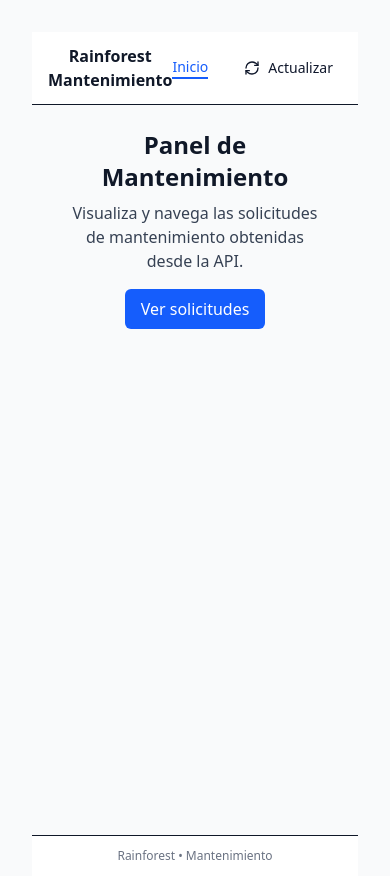
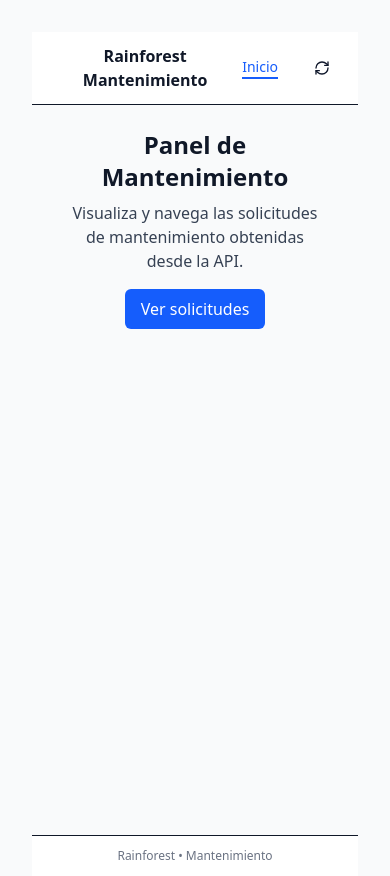
Before and after one commit to luispfcanales/rfemantenimiento, a React (Vite) app: page / in a window 390 px wide. Built offline with nearby package versions, Linux system fonts and the light colour scheme.

Commit message:
feature: mobile version

```diff
--- a/src/components/NavBar.tsx
+++ b/src/components/NavBar.tsx
@@ -41,7 +41,7 @@ export default function NavBar() {
             className="gap-2 text-gray-600 hover:text-gray-900"
           >
             <RefreshCw className="h-4 w-4" />
-            Actualizar
+            <span className="hidden sm:inline">Actualizar</span>
           </Button>
         </nav>
       </div>
--- a/src/pages/RequestsList.tsx
+++ b/src/pages/RequestsList.tsx
@@ -60,12 +60,12 @@ export default function RequestsList() {
               const summary = computeSummary(req.stageName, req.scheduleDate)
               return (
                 <li key={req.id} className="px-4 py-3">
-                  <div className="flex items-center justify-between">
+                  <div className="flex flex-col sm:flex-row sm:items-center justify-between gap-3">
                     <div className="min-w-0 flex-1">
                       <p className="truncate font-medium text-gray-900">{req.name}</p>
                       <p className="text-sm text-gray-600">Equipo: {req.teamName}</p>
                     </div>
-                    <div className="ml-4 flex items-center gap-3">
+                    <div className="flex items-center gap-3">
                       <Badge variant={priorityVariant}>
                         <div className="flex gap-0.5">
                           {Array.from({ length: req.priority }).map((_, i) => (
@@ -103,7 +103,7 @@ export default function RequestsList() {
       </div>
 
       <Dialog open={!!selected} onOpenChange={(o) => !o && setSelected(null)}>
-        <DialogContent>
+        <DialogContent className="sm:max-w-[500px] w-[95vw] rounded-lg">
           <DialogHeader>
             <DialogTitle>{selected?.name}</DialogTitle>
           </DialogHeader>
```
